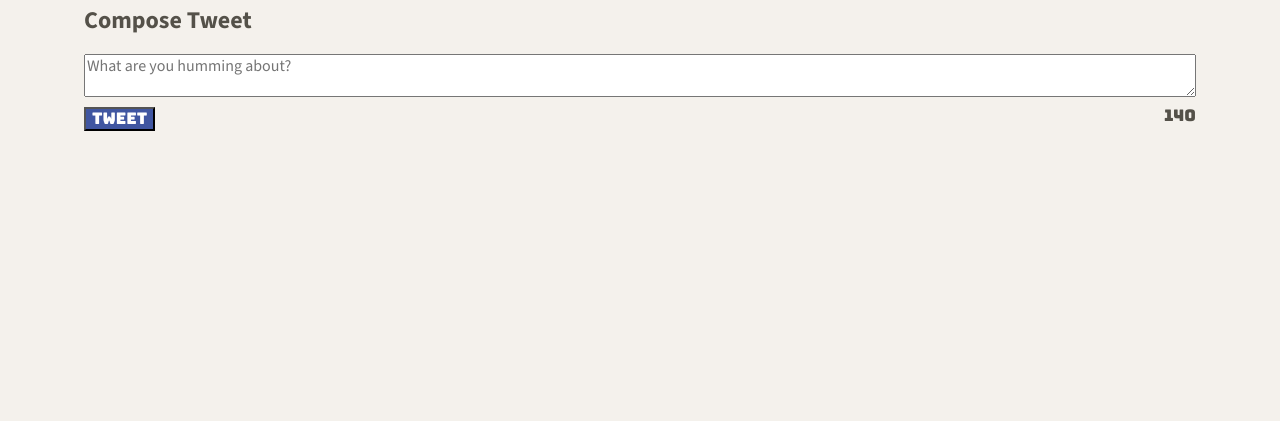
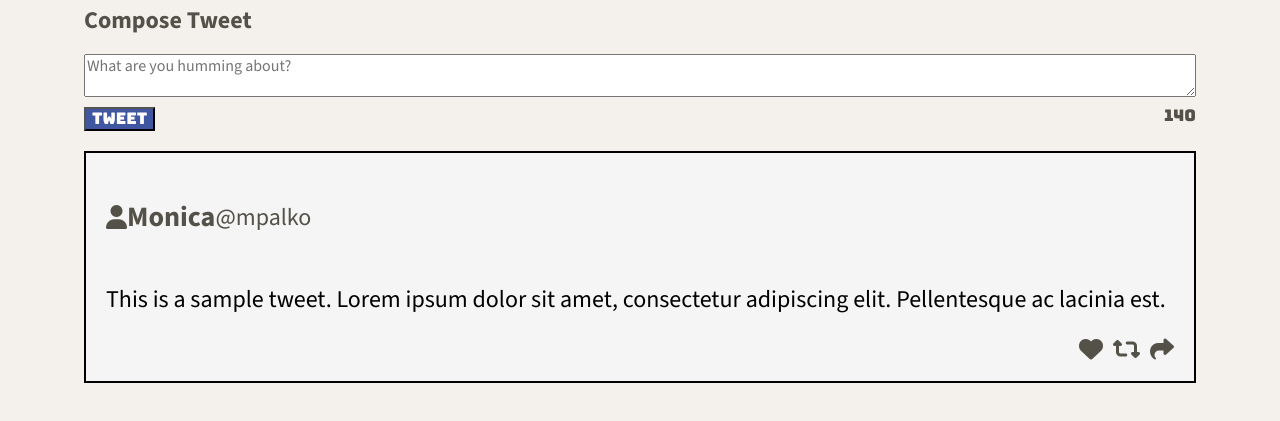
Before and after one commit to Mpalko07/tweeter, a website: page public/index.html in a window 1280 px wide. Shown: the part 733-1154 px from the top of the page. Before the commit the page ends 884 px from the top, so only its background shows below. Drawn offline with nearby package versions, Linux system fonts and the light colour scheme.

Commit message:
added tweet.css

```diff
--- a/public/index.html
+++ b/public/index.html
@@ -11,6 +11,7 @@
   <link rel="stylesheet" href="/styles/nav.css" type="text/css" /> <!-- Link to nav.css -->
   <link rel="stylesheet" href="/styles/header.css" type="text/css" /> <!-- Link to header.css -->
   <link rel="stylesheet" href="/styles/new-tweet.css" type="text/css" /> <!-- Link to new-tweet.css -->
+  <link rel="stylesheet" href="/styles/tweet.css" type="text/css" /> <!-- Link to tweet.css -->
   <link rel="stylesheet" href="https://cdnjs.cloudflare.com/ajax/libs/font-awesome/6.5.1/css/all.min.css" integrity="sha512-DTOQO9RWCH3ppGqcWaEA1BIZOC6xxalwEsw9c2QQeAIftl+Vegovlnee1c9QX4TctnWMn13TZye+giMm8e2LwA==" crossorigin="anonymous" referrerpolicy="no-referrer" />
 
   <!-- Bungee font -->
@@ -22,15 +23,7 @@
   <link rel="preconnect" href="https://fonts.googleapis.com">
   <link rel="preconnect" href="https://fonts.gstatic.com" crossorigin>
   <link href="https://fonts.googleapis.com/css2?family=Bungee&family=Source+Sans+3:ital,wght@0,200..900;1,200..900&display=swap" rel="stylesheet">
-
-    <!-- External JS -->
-    <script src="https://ajax.googleapis.com/ajax/libs/jquery/3.4.1/jquery.min.js"></script>
-
-    <!-- App CSS -->
-    <script type="text/javascript" src="/scripts/client.js"></script>
-
 </head>
-
 <body>
   <!-- Top nav bar (fixed) -->
   <nav>
@@ -61,6 +54,29 @@
         </div>
       </form>
     </section>
+
+    <section class="tweets-container">
+      <article class="tweet">
+        <div class="profile-info">
+          <i class="fa-solid fa-user"></i>
+          <div class="name-handle">
+            <h3>Monica</h3>
+            <span>@mpalko</span>
+          </div>
+        </div>
+        <div class="tweet-content">
+          <p>This is a sample tweet. Lorem ipsum dolor sit amet, consectetur adipiscing elit. Pellentesque ac lacinia est.</p>
+        </div>
+        <footer>
+          <div class="tweet-actions">
+            <i class="fas fa-heart"></i>
+            <i class="fas fa-retweet"></i>
+            <i class="fas fa-share"></i>
+          </div>
+          <span class="timestamp"></span>
+        </footer>
+      </article>
+    </section>
   </main>
 
   <!-- Composer Character Counter JS -->
--- /dev/null
+++ b/public/styles/tweet.css
@@ -0,0 +1,45 @@
+.tweet {
+  background-color: #f5f5f5;
+  border: 2px solid black;
+  padding: 20px;
+  margin-top: 20px;
+  margin-bottom: 20px;
+}
+
+.profile-info {
+  display: flex;
+  align-items: center;
+}
+
+.name-handle {
+  display: flex;
+  justify-content: space-between; /* Distribute items evenly, pushing them to opposite ends */
+  align-items: center; /* Align items vertically */
+}
+
+.name-handle h3 {
+  margin-right: auto; /* Push h3 to the left as much as possible */
+}
+
+.name-handle span {
+  margin-left: auto; /* Push span to the right as much as possible */
+}
+
+.tweet-content {
+  margin-bottom: 10px;
+}
+
+.tweet-actions {
+  display: flex;
+  justify-content: flex-end;
+}
+
+.tweet-actions i {
+  margin-left: 10px;
+}
+
+.timestamp {
+  font-size: 16px;
+  color: black;
+  font-weight: bold;
+}
--- a/server/data-files/initial-tweets.json
+++ b/server/data-files/initial-tweets.json
@@ -8,7 +8,7 @@
     "content": {
       "text": "If I have seen further it is by standing on the shoulders of giants"
     },
-    "created_at": 1711165654555
+    "created_at": 1711415009286
   },
   {
     "user": {
@@ -19,6 +19,6 @@
     "content": {
       "text": "Je pense , donc je suis"
     },
-    "created_at": 1711252054555
+    "created_at": 1711501409286
   }
 ]
```
Lines whose indentation alone changed are shown as unchanged.
